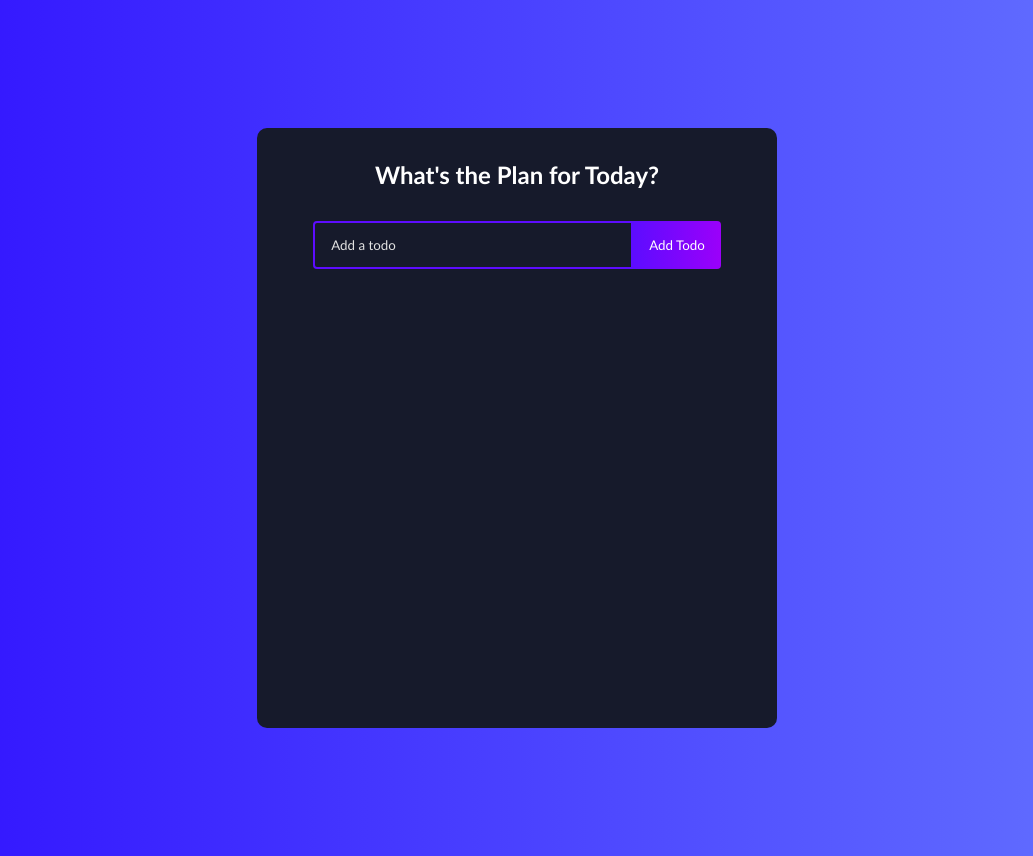
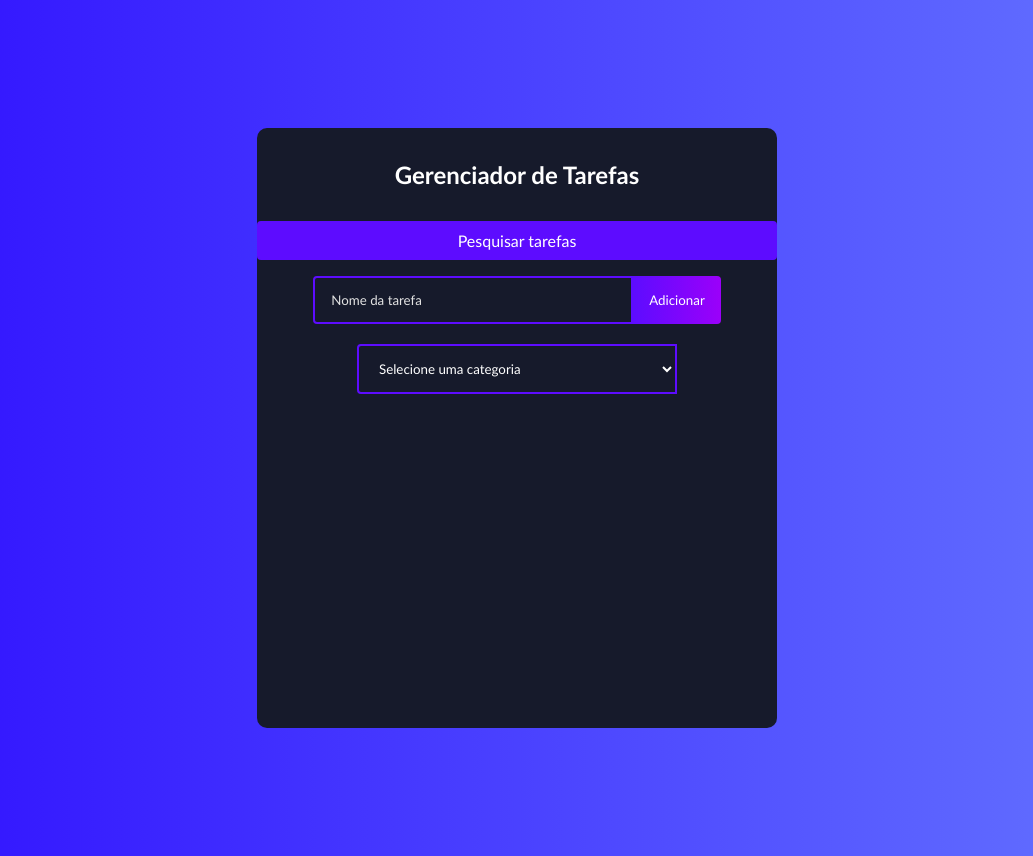
Before and after one commit to raularaju/to_do_list, a React (Create React App) app in the folder client/: page / in a window 1280 px wide. Shown: the whole page, without its empty margins (123-1156 px from the left). Built offline with nearby package versions, Linux system fonts and the light colour scheme; no server answers.

Commit message:
feat: search component

```diff
--- a/client/src/App.css
+++ b/client/src/App.css
@@ -42,6 +42,16 @@ h1 {
 }
 
 .todo-input {
+  padding: 14px 32px 14px 16px;
+  border-radius: 4px 0 0 4px;
+  border: 2px solid #5d0cff;
+  outline: none;
+  width: 320px;
+  background: transparent;
+  color: #fff;
+}
+
+.todo-select {
   padding: 14px 32px 14px 16px;
   border-radius: 4px 0 0 4px;
   border: 2px solid #5d0cff;
@@ -106,6 +116,19 @@ h1 {
   width: 90%;
 }
 
+.content {
+  display: flex;
+  justify-content: space-between;
+  width: 100%;
+  align-items: center;
+}
+
+.content-left {
+  display: flex;
+  flex-direction: column;
+  align-items: flex-start;
+  width: 70%;
+}
 .todo-row:nth-child(4n + 1) {
   background: linear-gradient(
     90deg,
@@ -145,3 +168,42 @@ h1 {
 .edit-icon {
   color: #fff;
 }
+
+.toggle-button {
+  padding: 10px 20px;
+  background: #5d0cff;
+  color: #fff;
+  border: none;
+  border-radius: 4px;
+  cursor: pointer;
+  font-size: 16px;
+  margin-bottom: 16px;
+}
+
+.toggle-button:hover {
+  background: #7c3dff;
+}
+
+.search {
+  background: #161a2b; /* Background color */
+  padding: 10px;
+  margin-bottom: 16px;
+}
+
+
+.search input {
+  padding: 10px;
+  border: 2px solid #5d0cff;
+  border-radius: 5px;
+  background: transparent;
+  color: #fff;
+  transition: border 0.3s;
+}
+
+.search input::placeholder {
+  color: #999;
+}
+
+.search input:focus {
+  border: 2px solid #7c3dff;
+}
--- a/client/src/App.js
+++ b/client/src/App.js
@@ -1,6 +1,7 @@
 import React from 'react';
 import './App.css';
 import TodoList from './components/TodoList';
+
 
 function App() {
   return (
--- /dev/null
+++ b/client/src/components/Search.js
@@ -0,0 +1,16 @@
+import React from "react";
+
+const Search = ({ search, setSearch }) => {
+  return (
+    <div className="search">
+      <input
+        type="text"
+        value={search}
+        onChange={(e) => setSearch(e.target.value)}
+        placeholder="Digite o nome da tarefa"
+      />
+    </div>
+  );
+};
+
+export default Search;
--- a/client/src/components/Todo.js
+++ b/client/src/components/Todo.js
@@ -1,19 +1,19 @@
-import React, { useState } from 'react';
-import TodoForm from './TodoForm';
-import { RiCloseCircleLine } from 'react-icons/ri';
-import { TiEdit } from 'react-icons/ti';
+import React, { useState } from "react";
+import TodoForm from "./TodoForm";
+import { RiCloseCircleLine } from "react-icons/ri";
+import { TiEdit } from "react-icons/ti";
 
 const Todo = ({ todos, completeTodo, removeTodo, updateTodo }) => {
   const [edit, setEdit] = useState({
     id: null,
-    value: ''
+    value: "",
   });
 
   const submitUpdate = (value) => {
     updateTodo(edit.id, value);
     setEdit({
       id: null,
-      value: ''
+      value: "",
     });
   };
 
@@ -23,20 +23,23 @@ const Todo = ({ todos, completeTodo, removeTodo, updateTodo }) => {
 
   return todos.map((todo, index) => (
     <div
-      className={todo.isComplete ? 'todo-row complete' : 'todo-row'}
+      className={todo.isComplete ? "todo-row complete" : "todo-row"}
       key={index}
     >
-      <div key={todo.id} onClick={() => completeTodo(todo.id)}>
-        {todo.title}
+      <div className="content" key={todo.id} onClick={() => completeTodo(todo.id)}>
+        <div className="content-left">
+        <p> {todo.title} </p>
+        <p> ({todo.category}) </p>
+        </div>
       </div>
-      <div className='icons'>
+      <div className="icons">
         <RiCloseCircleLine
           onClick={() => removeTodo(todo.id)}
-          className='delete-icon'
+          className="delete-icon"
         />
         <TiEdit
           onClick={() => setEdit({ id: todo.id, value: todo.title })}
-          className='edit-icon'
+          className="edit-icon"
         />
       </div>
     </div>
--- a/client/src/components/TodoForm.js
+++ b/client/src/components/TodoForm.js
@@ -1,8 +1,12 @@
-import React, { useState, useEffect, useRef } from 'react';
-import { createTask } from '../requests/Task';
+import React, { useState, useEffect, useRef } from "react";
 
 function TodoForm(props) {
-  const [titleInput, setTitleInput] = useState(props.edit ? props.edit.value : '');
+  const [titleInput, setTitleInput] = useState(
+    props.edit ? props.edit.value : ""
+  );
+  const [categoryInput, setCategoryInput] = useState(
+    props.edit ? props.edit.value : ""
+  );
 
   const inputRef = useRef(null);
 
@@ -10,47 +14,57 @@ function TodoForm(props) {
     inputRef.current.focus();
   });
 
-  const handleChange = e => {
+  const handleChange = (e) => {
     setTitleInput(e.target.value);
   };
 
   const handleSubmit = async (e) => {
     e.preventDefault();
+    if(! titleInput || ! categoryInput) return;
     props.onSubmit({
       title: titleInput,
+      category: categoryInput,
     });
-    setTitleInput('');
+    setTitleInput("");
   };
 
   return (
-    <form onSubmit={handleSubmit} className='todo-form'>
+    <form onSubmit={handleSubmit} className="todo-form">
       {props.edit ? (
         <>
           <input
-            placeholder='Update your item'
+            placeholder="Nome da tarefa"
             value={titleInput}
             onChange={handleChange}
-            name='title'
+            name="title"
             ref={inputRef}
-            className='todo-input edit'
+            className="todo-input edit"
           />
-          <button onClick={handleSubmit} className='todo-button edit'>
+          <button onClick={handleSubmit} className="todo-button">
             Update
           </button>
         </>
       ) : (
         <>
           <input
-            placeholder='Add a todo'
+            placeholder="Nome da tarefa"
             value={titleInput}
-            onChange={handleChange}
-            name='title'
-            className='todo-input'
+            onChange={(e) => setTitleInput(e.target.value)}
+            name="title"
+            className="todo-input"
             ref={inputRef}
           />
-          <button onClick={handleSubmit} className='todo-button'>
-            Add todo
+          <button onClick={handleSubmit} className="todo-button">
+            Adicionar
           </button>
+          <select className="todo-select"  style={{ marginTop: '20px' }} onChange={(e) => setCategoryInput(e.target.value)}>
+            <option value=""> Selecione uma categoria</option>
+            <option value="Trabaho"> Trabaho </option>
+            <option value="Pessoal"> Pessoal </option>
+            <option value="Casa"> Casa </option>
+            <option value="Estudo"> Estudo </option>
+            <option value="Outros"> Outros </option>
+          </select>
         </>
       )}
     </form>
--- a/client/src/components/TodoList.js
+++ b/client/src/components/TodoList.js
@@ -1,10 +1,17 @@
 import React, { useState, useEffect } from "react";
 import TodoForm from "./TodoForm";
 import Todo from "./Todo";
-import { deleteTask, updateTask, createTask, getAllTasks } from "../requests/Task";
+import {
+  deleteTask,
+  updateTask,
+  createTask,
+  getAllTasks,
+} from "../requests/Task";
+import Search from "./Search";
 function TodoList() {
   const [todos, setTodos] = useState([]);
-
+  const [search, setSearch] = useState("");
+  const [isCreatingTask, setIsCreatingTask] = useState(true);
   useEffect(() => {
     async function fetchTasks() {
       try {
@@ -19,12 +26,18 @@ function TodoList() {
     fetchTasks(); // Call the async function
   }, []);
 
+  const toggleCreateTaskMode = () => {
+    setIsCreatingTask(!isCreatingTask);
+  };
 
   const addTodo = async (todo) => {
     if (!todo.title || /^\s*$/.test(todo.title)) {
       return;
     }
-    const response = await createTask({ title: todo.title });
+    const response = await createTask({
+      title: todo.title,
+      category: todo.category,
+    });
 
     const newTodos = [{ ...todo, id: response.data.id }, ...todos];
 
@@ -37,12 +50,14 @@ function TodoList() {
       return;
     }
     const response = await updateTask({ title: newValue.title }, todoId);
-    newValue = {...newValue, id: response.data.id}
-    setTodos(prev => prev.map(item => (item.id === todoId ? newValue : item)));
+    newValue = { ...newValue, id: response.data.id };
+    setTodos((prev) =>
+      prev.map((item) => (item.id === todoId ? newValue : item))
+    );
   };
 
   const removeTodo = async (id) => {
-    console.log("removeTodo", id)
+    console.log("removeTodo", id);
     await deleteTask(id);
     const removedArr = [...todos].filter((todo) => todo.id !== id);
 
@@ -52,20 +67,30 @@ function TodoList() {
   const completeTodo = async (id) => {
     let updatedTodos = [...todos];
     for (let todo of updatedTodos) {
-      if(todo.id === id) {
+      if (todo.id === id) {
         todo.isComplete = !todo.isComplete;
-        await updateTask({isComplete: todo.isComplete}, todo.id);
+        await updateTask({ isComplete: todo.isComplete }, todo.id);
       }
     }
     setTodos(updatedTodos);
   };
-
   return (
     <>
-      <h1>What's the Plan for Today?</h1>
-      <TodoForm onSubmit={addTodo} />
+      <h1>Gerenciador de Tarefas</h1>
+      <button onClick={toggleCreateTaskMode} className="toggle-button">
+        {isCreatingTask ? "Pesquisar tarefas" : "Criar tarefas"}
+      </button>
+
+      {isCreatingTask ? (
+        <TodoForm onSubmit={addTodo} />
+      ) : (
+        <Search search={search} setSearch={setSearch} />
+      )}
+
       <Todo
-        todos={todos}
+        todos={todos.filter((todo) =>
+          todo.title.toLowerCase().includes(search.toLowerCase())
+        )}
         completeTodo={completeTodo}
         removeTodo={removeTodo}
         updateTodo={updateTodo}
```
Also changed, not shown: 1 other file (tests, documents, lock files or other folders).
